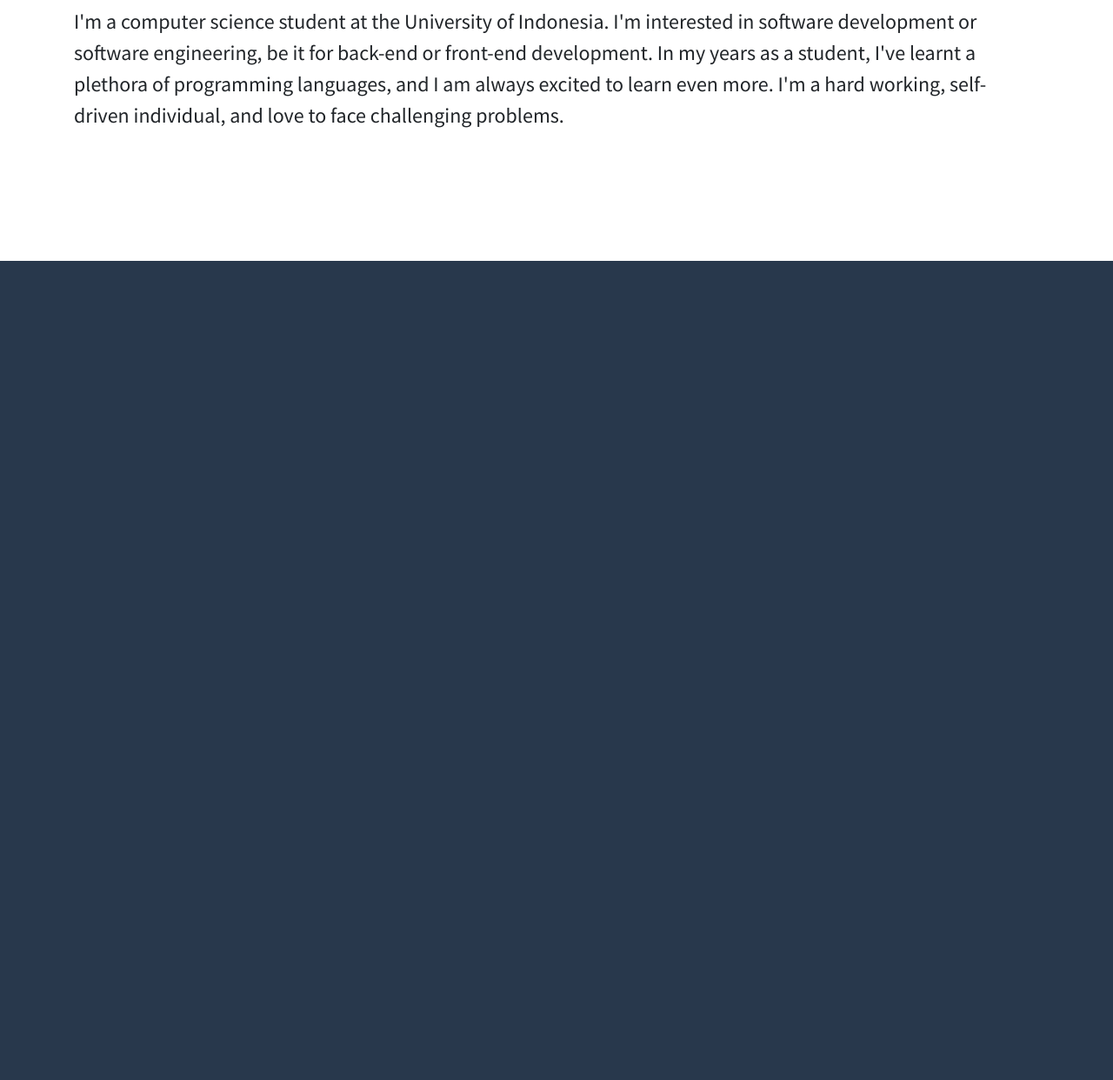
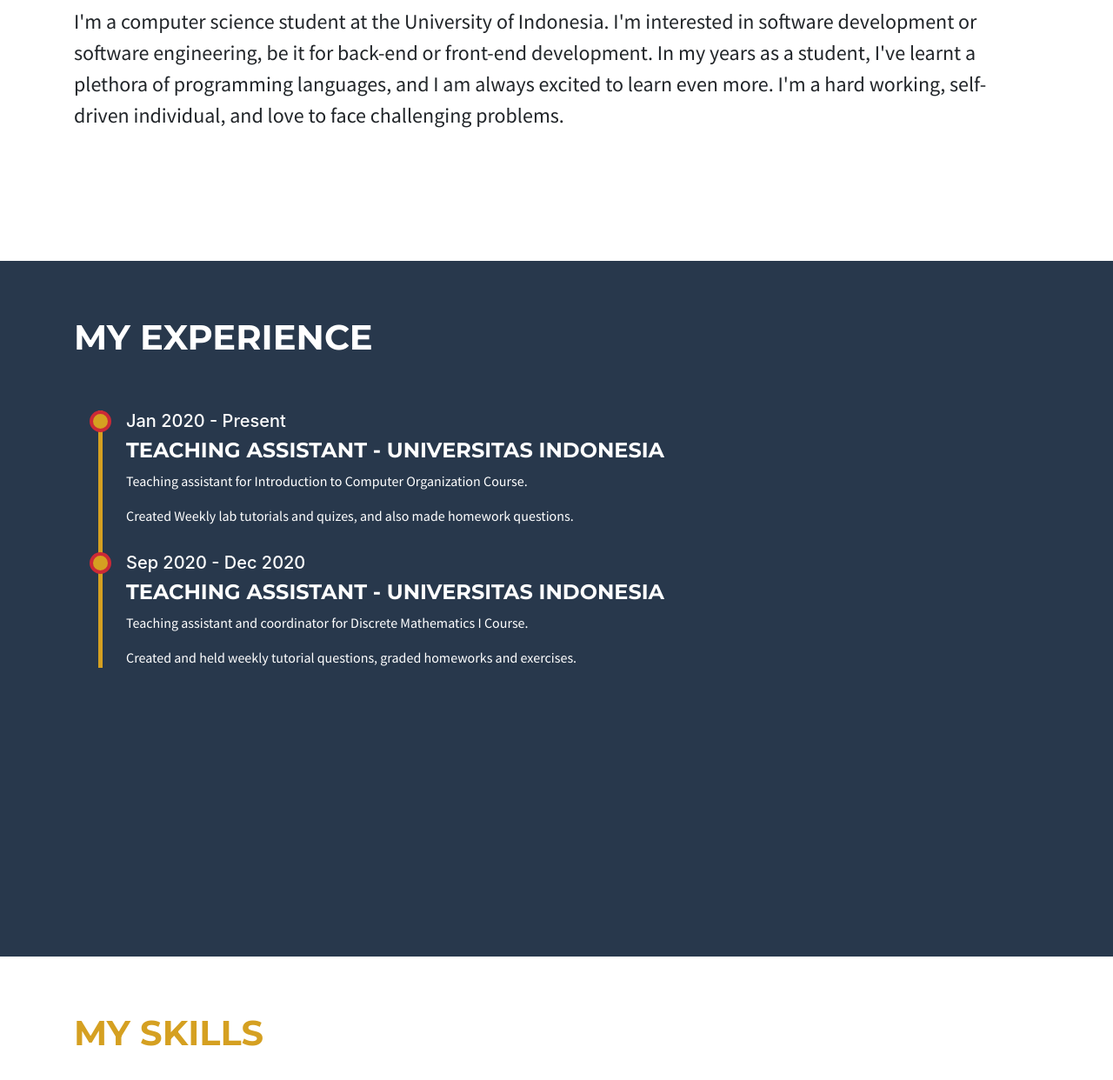
Before and after one commit to rayhanarwindra/rayhanarwindra.github.io, a plain HTML site: page index.html in a window 1280 px wide. Shown: the part 928-2170 px from the top of the page at 87% size. Before the commit the page ends 1228 px from the top, so only its background shows below. Drawn offline with nearby package versions, Linux system fonts and the light colour scheme.

Commit message:
Added experience section

```diff
--- a/index.html
+++ b/index.html
@@ -22,10 +22,10 @@
                   <a class="nav-link" href="#about">About</a>
                 </li>
                 <li class="nav-item">
-                  <a class="nav-link" href="#">Experience</a>
+                  <a class="nav-link" href="#experience">Experience</a>
                 </li>
                 <li class="nav-item">
-                  <a class="nav-link" href="#">Skills</a>
+                  <a class="nav-link" href="#skill">Skills</a>
                 </li>
                 <li class="nav-item">
                   <a class="nav-link" href="#">Contact</a>
@@ -54,6 +54,34 @@
         </div>
       </section>
 
+      <section id="experience">
+        <div class="container">
+          <h1>MY EXPERIENCE</h1>
+          <div class="row content">
+            <div class="col-md-12">
+              <ul class="timeline">
+                <li>
+                  <h5>Jan 2020 - Present</h5>
+                  <h4>TEACHING ASSISTANT - UNIVERSITAS INDONESIA</h4>
+                  <p>Teaching assistant for Introduction to Computer Organization Course.</p>
+                  <p>Created Weekly lab tutorials and quizes, and also made homework questions.</p>
+                </li>
+                <li>
+                  <h5>Sep 2020 - Dec 2020</h5>
+                  <h4>TEACHING ASSISTANT - UNIVERSITAS INDONESIA</h4>
+                  <p>Teaching assistant and coordinator for Discrete Mathematics I Course.</p>
+                  <p>Created and held weekly tutorial questions, graded homeworks and exercises.</p>
+                </li>
+              </ul>
+            </div>
+          </div>
+        </div>
+      </section>
+      <section id="skill">
+        <div class="container">
+          <h1>MY SKILLS</h1>
+        </div>
+      </section>
     <script src="https://code.jquery.com/jquery-3.4.1.slim.min.js" integrity="sha384-J6qa4849blE2+poT4WnyKhv5vZF5SrPo0iEjwBvKU7imGFAV0wwj1yYfoRSJoZ+n" crossorigin="anonymous"></script>
     <script src="https://cdn.jsdelivr.net/npm/popper.js@1.16.0/dist/umd/popper.min.js" integrity="sha384-Q6E9RHvbIyZFJoft+2mJbHaEWldlvI9IOYy5n3zV9zzTtmI3UksdQRVvoxMfooAo" crossorigin="anonymous"></script>
     <script src="https://stackpath.bootstrapcdn.com/bootstrap/4.4.1/js/bootstrap.min.js" integrity="sha384-wfSDF2E50Y2D1uUdj0O3uMBJnjuUD4Ih7YwaYd1iqfktj0Uod8GCExl3Og8ifwB6" crossorigin="anonymous"></script>
--- a/style.css
+++ b/style.css
@@ -64,6 +64,7 @@ section{
     padding-top: 5%;
     min-height: 55vh;
     background: white;
+    overflow: hidden;
 }
 #about h1{
     color: #d5a021;
@@ -75,7 +76,64 @@ section{
     font-family: 'Source Sans Pro';
     font-size: 1.5rem;
 }
-#landing a{
+#experience {
+    padding-top: 5%;
+    min-height: 100vh;
+}
+#experience h1{
+    color: white;
+    font-family: 'Montserrat';
+    font-weight: bold;
+}
+#experience .content{
+    margin-top: 30px;
+}
+ul.timeline{
+    list-style-type: none;
+    position: relative;
+}
+ul.timeline::before{
+    content: ' ';
+    background: #d5a021;
+    display: inline-block;
+    position: absolute;
+    left: 28px;
+    width: 5px;
+    height: 100%;
+    z-index: 400;
+}
+ul.timeline > li {
+    margin: 30px 0;
+    padding-left: 20px;
+    color: white;
+}
+ul.timeline > li:before{
+    content: ' ';
+    background: #d5a021;
+    display: inline-block;
+    position: absolute;
+    border-radius: 50%;
+    border: 4px solid #cc2936;
+    left: 18px;
+    width: 25px;
+    height: 25px;
+    z-index: 400;
+}
+ul.timeline > li > p{
+    font-family:'Source Sans Pro';
+}
+ul.timeline > li > h4, h3{
+    font-family: 'Montserrat';
+    font-weight: bold;
+}
+#skill{
+    background: white;
+    padding-top: 5%;
+}
+#skill h1{
+    font-family: 'Montserrat';
+    font-weight: bold;
+    color: #d5a021;
 }
 @media (max-width: 576px) {
     .navbar-dark .navbar-brand{
```
